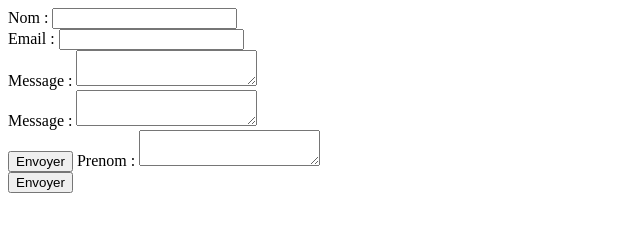
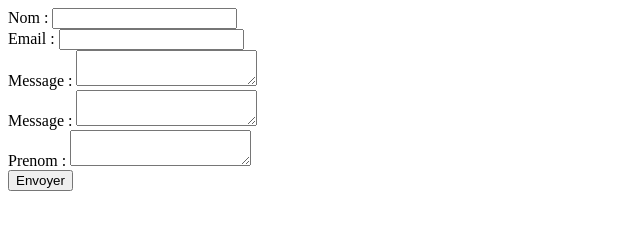
Before and after one commit to Juniordev511/TP2_git, a plain HTML site: page contact.html in a window 1280 px wide. Shown: the whole page, without its empty margins (0-640 px from the left). Drawn offline with Linux system fonts and the light colour scheme.

Commit message:
Résolution du conflit dans contact.html

```diff
--- a/contact.html
+++ b/contact.html
@@ -17,7 +17,7 @@
 
 <label for="message">Message :</label>
 <textarea id="message" name="message"></textarea><br>
-<button type="submit">Envoyer</button>
+
 
 
 
```
